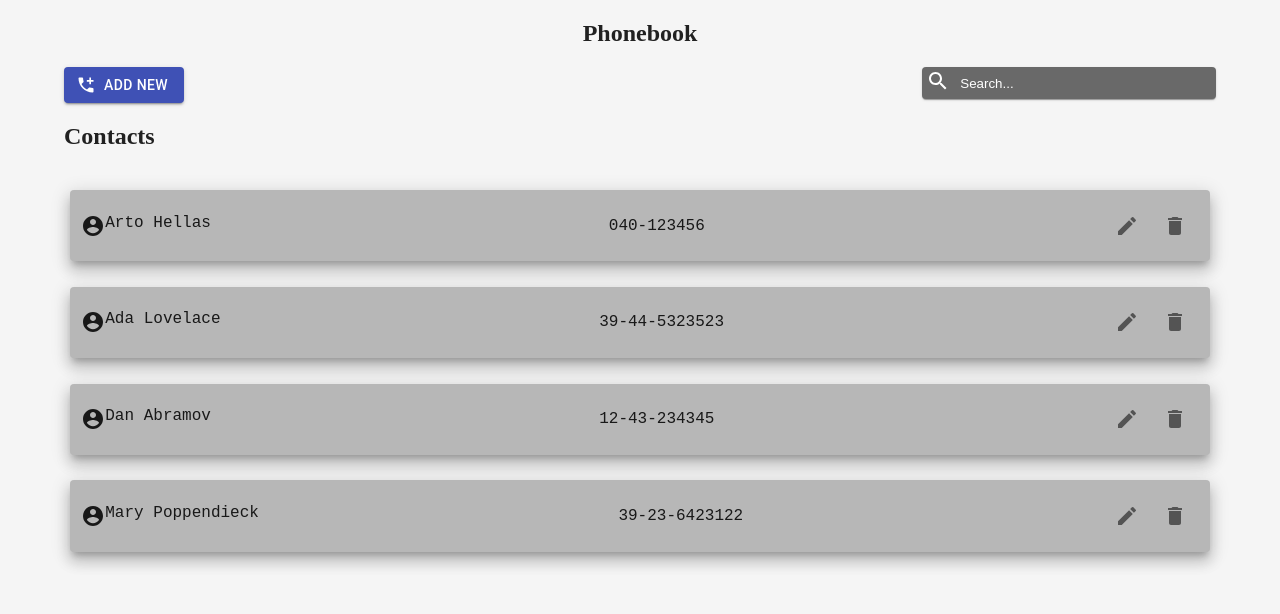
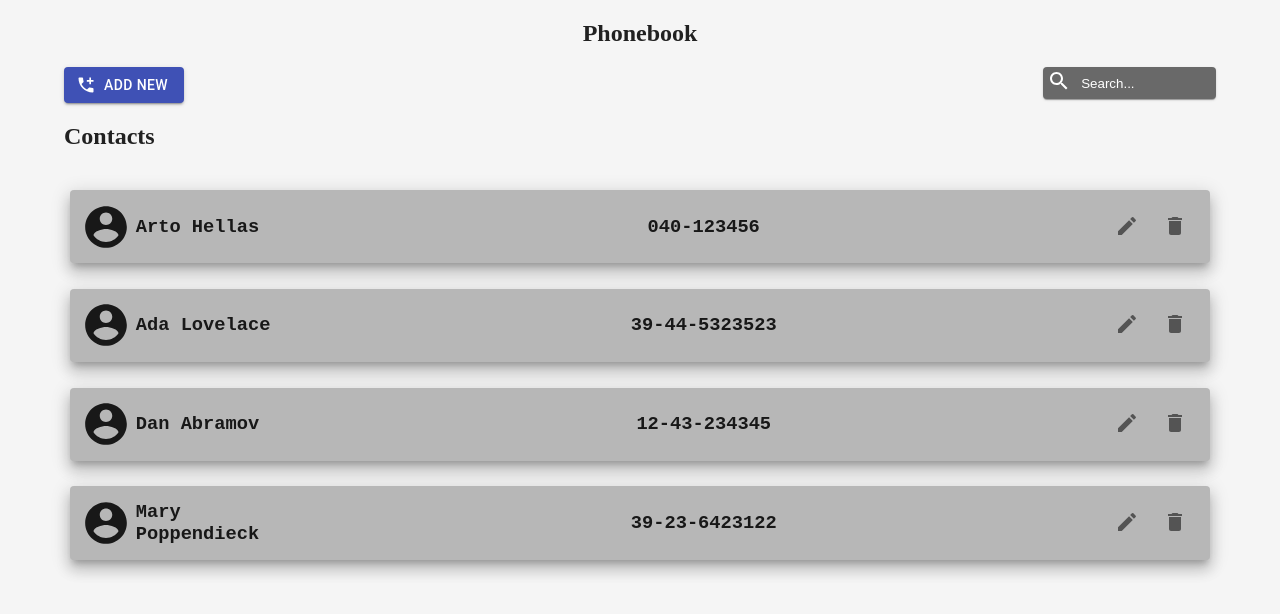
Before and after one commit to nikurou/Phonebook-Website, a React (Create React App) app: page / in a window 1280 px wide. Shown: the top 614 px of the page. Built offline with nearby package versions, Linux system fonts and the light colour scheme; data requests are answered from the project's data file.

Commit message:
Style changes

```diff
--- a/src/components/FilterSearch.js
+++ b/src/components/FilterSearch.js
@@ -6,11 +6,11 @@ import { useState } from "react";
 
 const useStyles = makeStyles((theme) => ({
   searchOnFocus: {
-    width: "220%",
+    width: "150%",
     transition: "width .8s",
   },
   searchOnBlur: {
-    width: "170%",
+    width: "100%",
     transition: "width .8s",
   },
   searchBar: {
--- a/src/components/Numbers.js
+++ b/src/components/Numbers.js
@@ -26,17 +26,29 @@ const useStyles = makeStyles((theme) => ({
   buttons: {},
   information: {
     display: "flex",
+    width: "20%",
     flexDirection: "row",
     marginTop: "auto",
     marginBottom: "auto",
-    maxWidth: "25%",
   },
   numberContainer: {
     marginTop: "auto",
     marginBottom: "auto",
     maxWidth: "25%",
   },
+  nameText: {
+    fontWeight: "bold",
+    marginTop: "auto",
+    marginBottom: "auto",
+  },
+  accountCircle: {
+    paddingRight: "2%",
+    height: "50px",
+    width: "50px",
+  },
 }));
+
+// [ Icon Name            number               [Edit] [Delete]]
 
 const Numbers = ({ persons, filter, handleDeleteUser, handleEditUser }) => {
   const filteredArray = persons.filter((element) =>
@@ -54,10 +66,10 @@ const Numbers = ({ persons, filter, handleDeleteUser, handleEditUser }) => {
           className={classes.paperContainer}
         >
           <div className={classes.information}>
-            <AccountCircleIcon />
-            <div>{person.name}</div>
+            <AccountCircleIcon className={classes.accountCircle} />
+            <h3 className={classes.nameText}>{person.name}</h3>
           </div>
-          <div className={classes.numberContainer}>{person.number}</div>
+          <h3 className={classes.numberContainer}>{person.number}</h3>
           <div className={classes.buttons}>
             <IconButton onClick={() => handleEditUser(person)}>
               <EditIcon />
```
